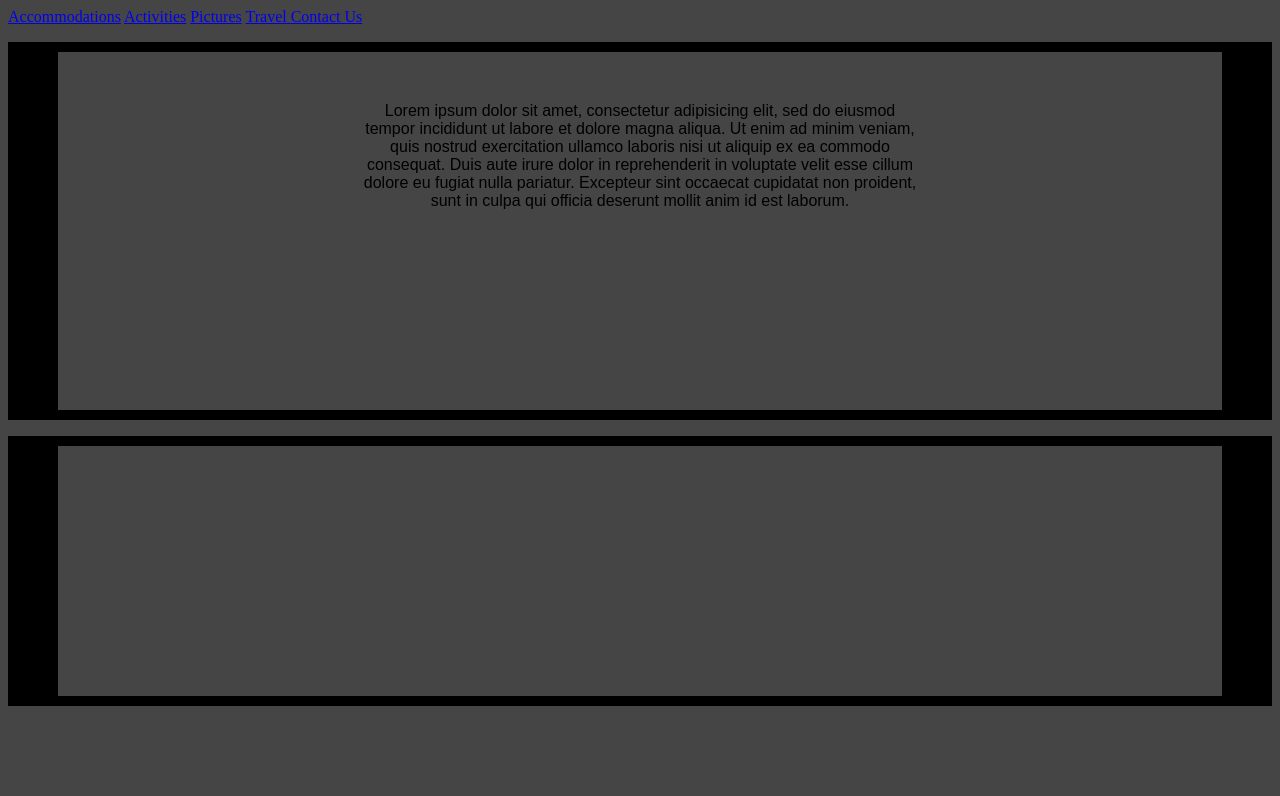
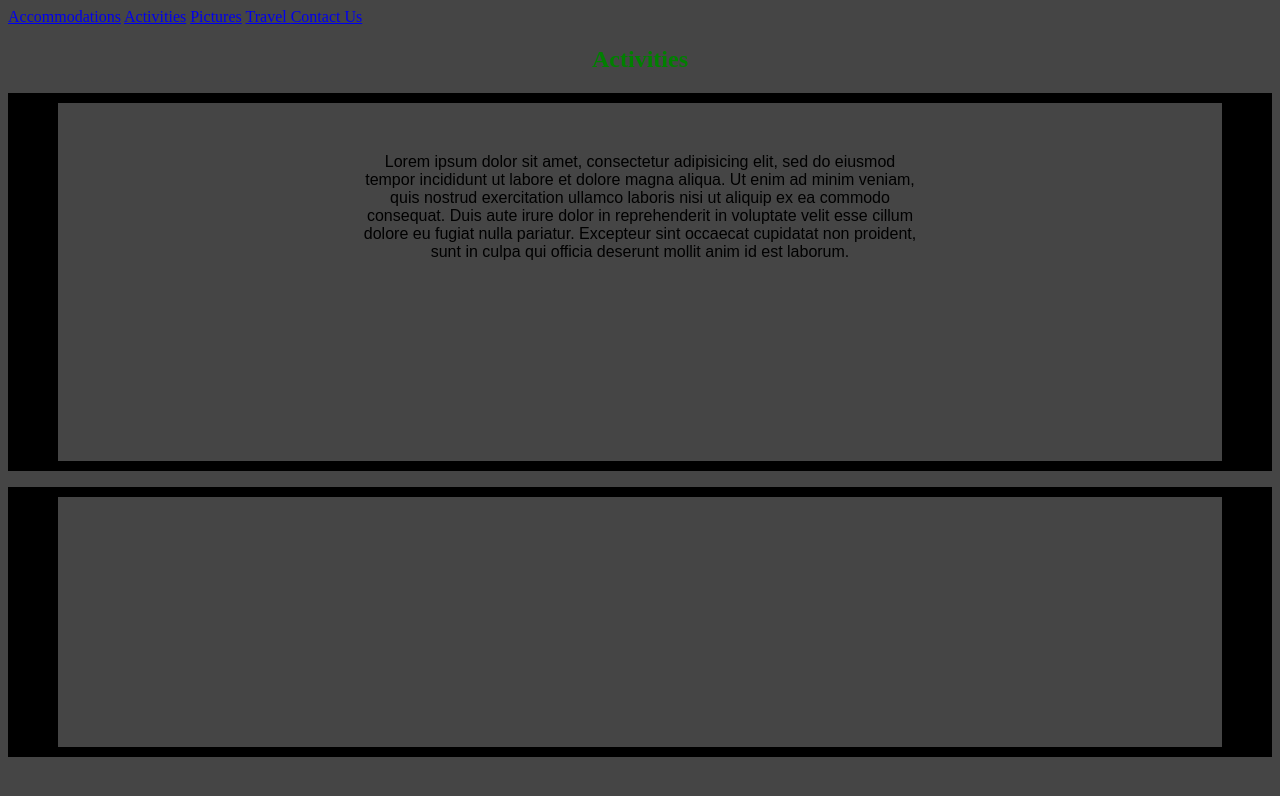
Before and after one commit to MaxwelOdhiambo/Resort, a plain HTML site: page Activities.html in a window 1280 px wide. Drawn offline with Linux system fonts and the light colour scheme.

Commit message:
Added h2 to Activites.html

```diff
--- a/Activities.html
+++ b/Activities.html
@@ -11,6 +11,7 @@
   <a href="pictures.html"> Pictures</a>
   <a href="Travel.html"> Travel </a>
   <a href="contact-us.html"> Contact Us</a>
+  <h2>Activities</h2>
 <p>Lorem ipsum dolor sit amet, consectetur adipisicing elit, sed do eiusmod tempor incididunt ut labore et dolore magna aliqua.
 Ut enim ad minim veniam, quis nostrud exercitation ullamco laboris nisi ut aliquip ex ea commodo consequat.
 Duis aute irure dolor in reprehenderit in voluptate velit esse cillum dolore eu fugiat nulla pariatur.
```
